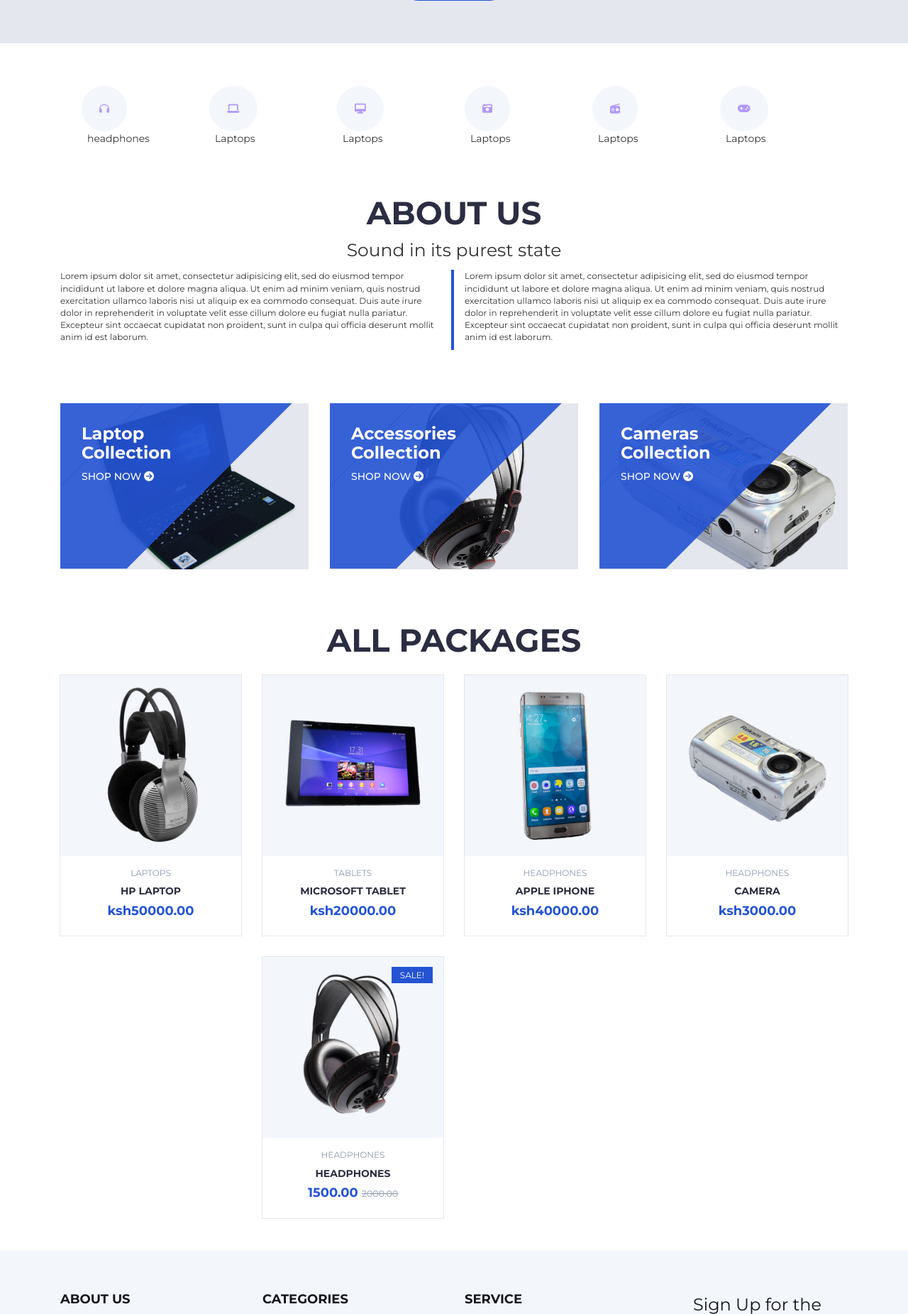
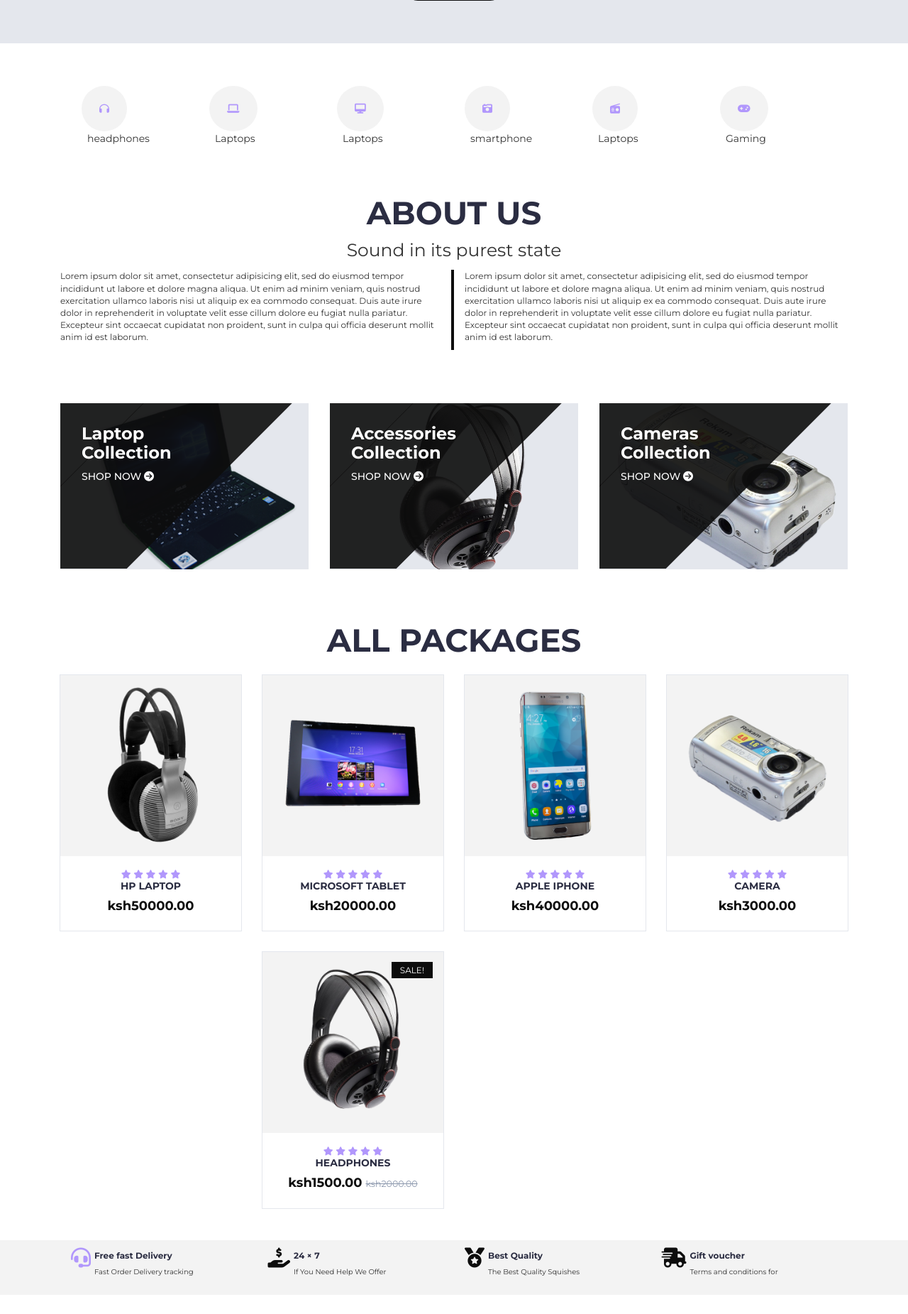
Before and after one commit to mercyogalo/Electric-website, a Django app: page / in a window 1280 px wide. Shown: the part 632-2483 px from the top of the page at 71% size. Run offline with Django 4.2, Linux system fonts and the light colour scheme; data comes from the database, SQL or seed files in the repository; some libraries are stand-ins or nearby versions.

Commit message:
updated the home page
added a product section and a category section and updated the root colors

```diff
--- a/electricwebsite/shop_features/static/css/style.css
+++ b/electricwebsite/shop_features/static/css/style.css
@@ -11,11 +11,11 @@
   /*----------------------------*\
     Typography
   \*----------------------------*/
-  :root{
-    --secondary-color: #2454D4;
-    --primary-color:#F3F6FB;
-    --default-color:#FFF;
-  }
+ :root{
+  --secondary-color: #0D0D0D;
+  --primary-color:#F3F3F3;
+  --default-color:#FFF;
+ }
 
   body {
     font-family: 'Montserrat', sans-serif;
@@ -1795,7 +1795,7 @@
   ===========================================================*/
 
   #newsletter.section {
-    border-top: 2px solid #E4E7ED;
+
     border-bottom: 3px solid var( --secondary-color);
     margin-top: 30px;
   }
--- a/electricwebsite/shop_features/templates/base.html
+++ b/electricwebsite/shop_features/templates/base.html
@@ -45,9 +45,10 @@
 
 <style>
 	:root{
-		--secondary-color: #2454D4;
-		--primary-color:#F3F6FB;
+		--secondary-color: #0D0D0D;
+		--primary-color:#F3F3F3;
 		--default-color:#FFF;
+		--accent-color:#8B8F98;
 	  }
 .product-image{
 	width:400px;
@@ -88,6 +89,24 @@
 .product-icons p{
 margin-left:8px;
 }
+.company-info{
+	display:flex;
+}
+.company-info h3{
+	font-size: 12px;
+}
+.company-info p{
+	font-size: 10px;
+}
+.company-info-section{
+background-color:var(--primary-color);
+margin-bottom:5px;
+padding-top:15px;
+padding-bottom:15px;
+}
+
+
+
 
 
 @media(max-width:560px){
--- a/electricwebsite/shop_features/templates/index.html
+++ b/electricwebsite/shop_features/templates/index.html
@@ -101,7 +101,7 @@
 
 			<div  class="col-sm-2">
 				<i class="fa-solid fa-camera-retro " style="color: #B197FC;"></i>
-				<p >Laptops</p>
+				<p >smartphone</p>
 			</div>
 
 			<div  class="col-sm-2">
@@ -111,7 +111,7 @@
 
 			<div  class="col-sm-2">
 				<i class="fa-solid fa-gamepad " style="color: #B197FC;"></i>
-				<p >Laptops</p>
+				<p >Gaming</p>
 			</div>
 
 
@@ -268,9 +268,19 @@ ALL PACKAGES
 		</div>
 
 		<div class="product-body">
-			<p class="product-category">{{product.category}}</p>
+
+			<div>
+				<span>
+					<i class="fa-solid fa-star fa-sm" style="color: #B197FC;"></i>
+					<i class="fa-solid fa-star fa-sm" style="color: #B197FC;"></i>
+					<i class="fa-solid fa-star fa-sm" style="color: #B197FC;"></i>
+					<i class="fa-solid fa-star fa-sm" style="color: #B197FC;"></i>
+					<i class="fa-solid fa-star fa-sm" style="color: #B197FC;"></i>
+				</span>
+			</div>
+
 			<h3 class="product-name"><a href="#">{{product.name}}</a></h3>
-			<h4 class="product-price">{{product.sale_price}}.00 <del class="product-old-price">{{product.price}}.00</del></h4>
+			<h4 class="product-price">ksh{{product.sale_price}}.00 <del class="product-old-price">ksh{{product.price}}.00</del></h4>
 
 
 
@@ -297,11 +307,20 @@ ALL PACKAGES
 									<img src="{{product.image.url}}" alt="">
 								</div>
 
+
 								<div class="product-body">
-									<p class="product-category">{{product.category}}</p>
+									<div>
+										<span>
+											<i class="fa-solid fa-star fa-sm" style="color: #B197FC;"></i>
+											<i class="fa-solid fa-star fa-sm" style="color: #B197FC;"></i>
+											<i class="fa-solid fa-star fa-sm" style="color: #B197FC;"></i>
+											<i class="fa-solid fa-star fa-sm" style="color: #B197FC;"></i>
+											<i class="fa-solid fa-star fa-sm" style="color: #B197FC;"></i>
+										</span>
+									</div>
+
 									<h3 class="product-name"><a href="#">{{product.name}}</a></h3>
 									<h4 class="product-price">ksh{{product.price}}.00 </h4>
-
 
 
 
@@ -337,6 +356,205 @@ ALL PACKAGES
 	</div>
 	<!-- /SECTION -->
 
+	<div class="section company-info-section">
+	<div class="container ">
+		<div class="row ">
+			<div class="col-md-12 ">
+
+				<div class="col-sm-3 company-info">
+
+					<div>
+						<i class="fa-solid fa-headset fa-2xl" style="color: #B197FC;"></i>
+					</div>
+
+					<div class="ms-2">
+						<h3>
+                             Free fast Delivery
+						</h3>
+						<p>
+							Fast Order Delivery tracking
+						</p>
+
+					</div>
+
+	</div>
+
+
+	<div class="col-sm-3 company-info">
+
+		<div>
+			<i class="fa-solid fa-hand-holding-dollar fa-2xl" style="color: #0D0D0D;"></i>
+		</div>
+
+		<div class="ms-2">
+			<h3>
+                             24 ×  7
+						</h3>
+						<p>
+							If You Need Help We Offer
+						</p>
+		</div>
+
+
+	</div>
+
+	<div class="col-sm-3 company-info">
+		<div>
+			<i class="fa-solid fa-medal fa-2xl" style="color: #0D0D0D;"></i>
+		</div>
+
+		<div class="ms-2">
+			<h3>
+                             Best Quality
+						</h3>
+						<p>
+							The Best Quality Squishes
+						</p>
+		</div>
+
+	</div>
+
+	<div class="col-sm-3 company-info">
+		<div>
+			<i class="fa-solid fa-truck-fast fa-2xl" style="color: #0D0D0D;"></i>
+		</div>
+
+		<div class="ms-2">
+			<h3>
+				Gift voucher
+		   </h3>
+		   <p>
+			Terms and conditions for
+		   </p>
+		</div>
+
+
+	</div>
+
+</div>
+</div>
+</div>
+</div>
+
+
+
+
+
+
+
+
+		<!-- SECTION -->
+		<div class="section">
+			<!-- container -->
+			<div class="container">
+				<!-- row -->
+				<div class="row">
+
+
+
+					<!-- Products tab & slick -->
+					<div class="col-md-12">
+						<div class="row">
+							<div class="products-tabs">
+								<!-- tab -->
+								<div id="tab1" class="tab-pane active">
+									<div class="products-slick" data-nav="#slick-nav-1">
+										<!-- product -->
+
+
+
+										<div class="product">
+											<div class="product-img">
+												<img src="{% static './img/product01.png' %}" alt="">
+
+											</div>
+											<div class="product-body">
+												<p class="product-category">Category</p>
+
+											</div>
+
+										</div>
+										<!-- /product -->
+
+
+
+
+										<!-- product -->
+										<div class="product">
+											<div class="product-img">
+												<img src="{% static './img/product02.png' %}" alt="">
+
+											</div>
+											<div class="product-body">
+												<p class="product-category">Category</p>
+
+											</div>
+										</div>
+										<!-- /product -->
+
+
+
+										<!-- product -->
+										<div class="product">
+											<div class="product-img">
+												<img src="{% static './img/product03.png' %}" alt="">
+
+											</div>
+											<div class="product-body">
+												<p class="product-category">Category</p>
+
+											</div>
+										</div>
+										<!-- /product -->
+
+										<!-- product -->
+										<div class="product">
+											<div class="product-img">
+												<img src="{% static './img/product04.png' %}" alt="">
+											</div>
+											<div class="product-body">
+												<p class="product-category">Category</p>
+
+											</div>
+										</div>
+										<!-- /product -->
+
+										<!-- product -->
+										<div class="product">
+											<div class="product-img">
+												<img src="{% static './img/product05.png' %}" alt="">
+											</div>
+											<div class="product-body">
+												<p class="product-category">Category</p>
+
+											</div>
+										</div>
+										<!-- /product -->
+
+
+
+									</div>
+
+
+								</div>
+								<!-- /tab -->
+							</div>
+						</div>
+					</div>
+					<!-- Products tab & slick -->
+				</div>
+				<!-- /row -->
+			</div>
+			<!-- /container -->
+		</div>
+		<!-- /SECTION -->
+
+
+
+
+
+
+
 
 
 
```
